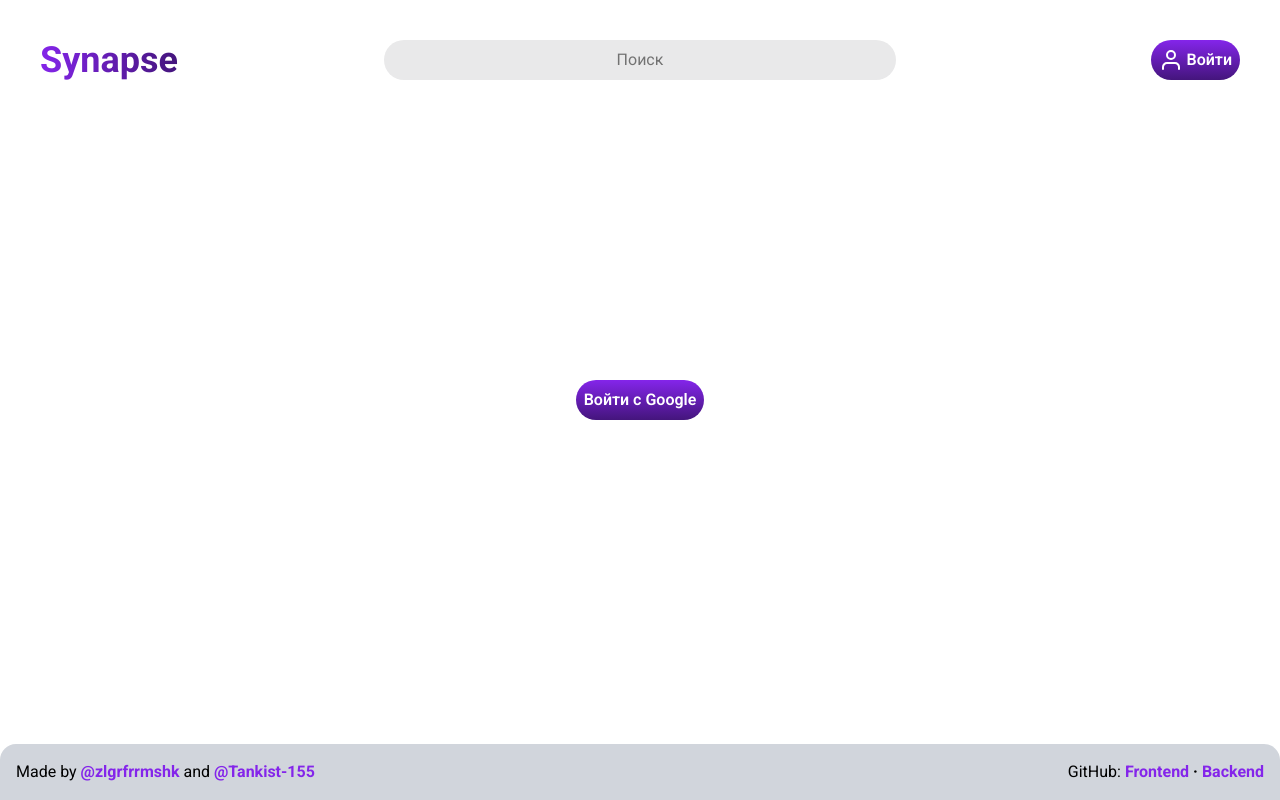
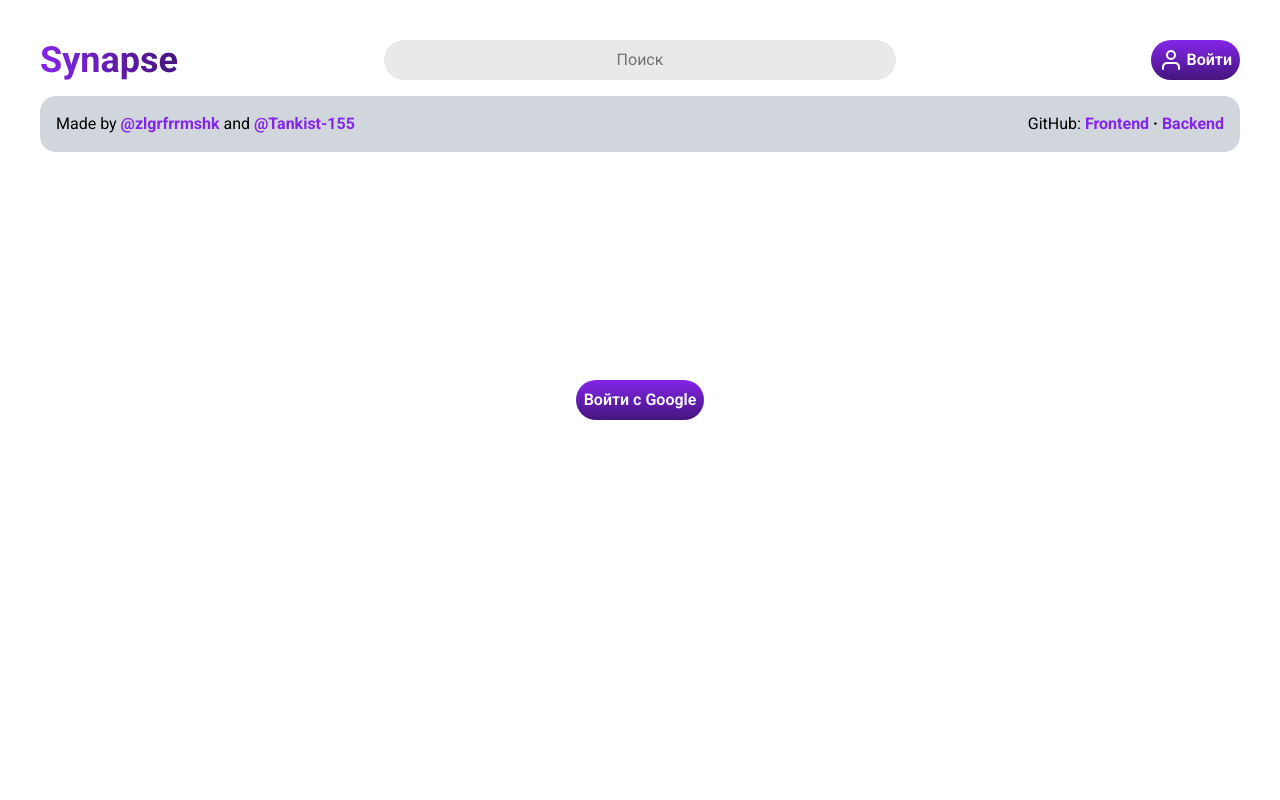
Before and after one commit to zlgrfrrmshk/synapse-frontend, a React (Vite) app: page /account in a window 1280 px wide. Built offline with nearby package versions, Linux system fonts and the light colour scheme; no server answers.

Commit message:
new MadeBy banner

```diff
--- a/src/components/MadeBy.tsx
+++ b/src/components/MadeBy.tsx
@@ -2,7 +2,7 @@ import React from "react";
 
 const MadeBy = () => {
   return (
-    <div className="madeby-animation absolute bottom-0 left-0 bg-gray-300 p-4 w-full rounded-t-2xl flex flex-row justify-between">
+    <div className="madeby-animation bg-gray-300 p-4 w-full rounded-2xl flex flex-row justify-between">
       <div>
         Made by{" "}
         <a
--- a/src/pages/Account.tsx
+++ b/src/pages/Account.tsx
@@ -96,12 +96,7 @@ const Account = () => {
     setTimeout(() => window.location.reload(), 500);
   };
 
-  const [showMadeBy, setShowMadeBy] = useState(false);
 
-  useEffect(() => {
-    const timer = setTimeout(() => setShowMadeBy(true), 1000);
-    return () => clearTimeout(timer);
-  }, []);
 
   return (
     <div>
@@ -218,7 +213,7 @@ const Account = () => {
         </div>
       )}
 
-      {showMadeBy && <MadeBy />}
+      <MadeBy />
     </div>
   );
 };
```
